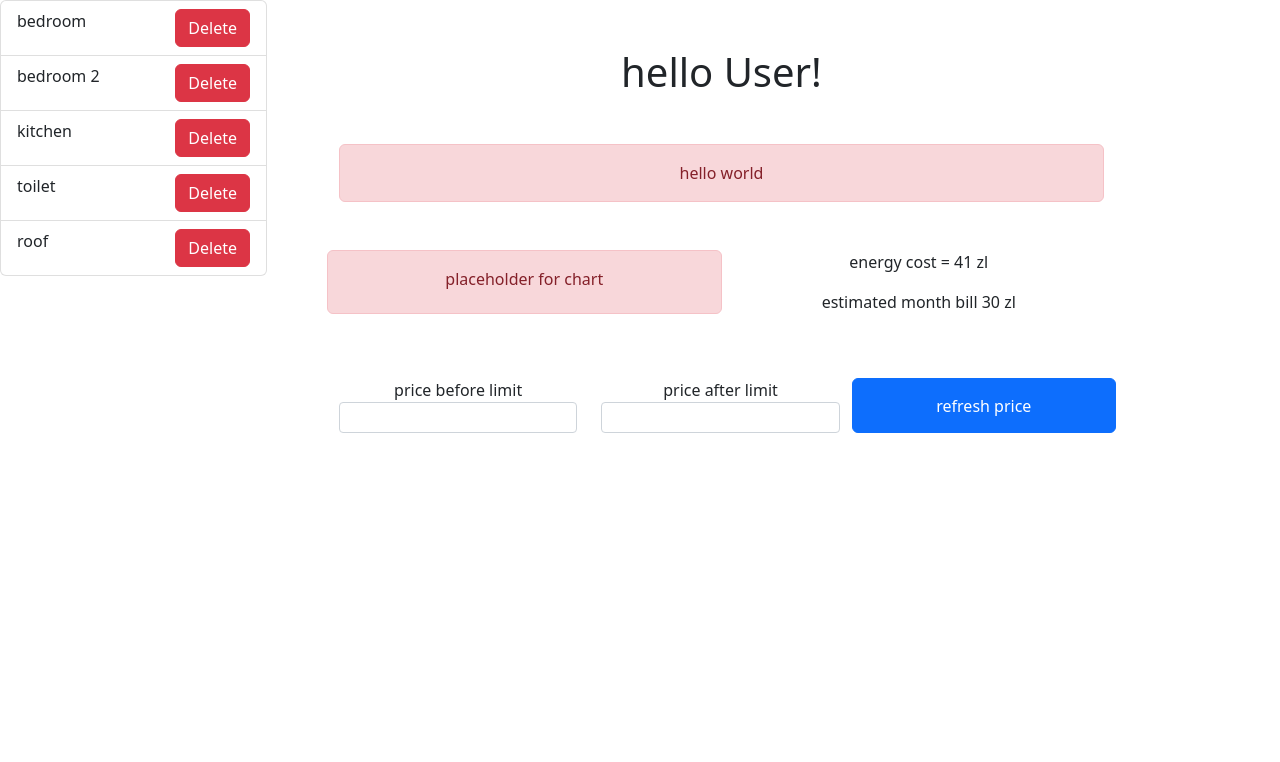
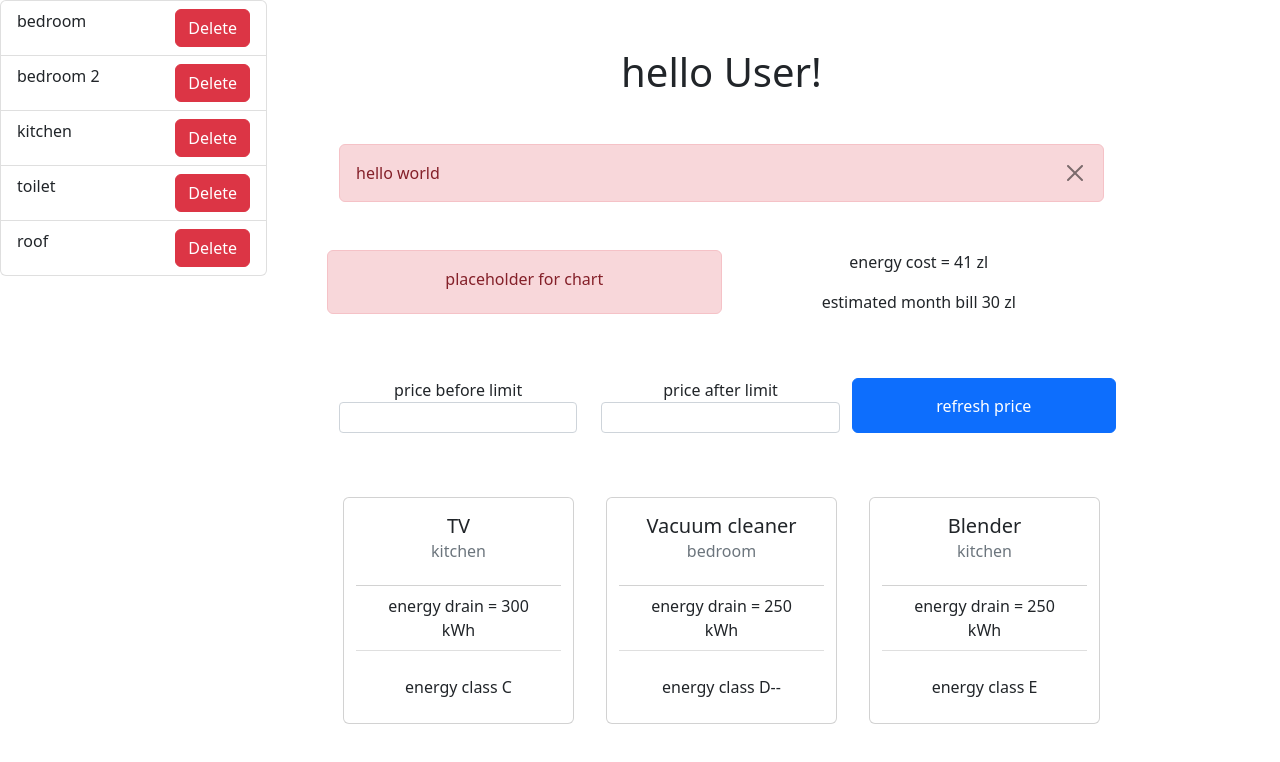
Before and after one commit to AIn0n/silver-broccoli, a Vue app in the folder frontend/: page / in a window 1280 px wide. Shown: the top 762 px of the page. Built offline with nearby package versions, Linux system fonts and the light colour scheme.

Commit message:
Prepared home view

```diff
--- a/frontend/src/views/HomeView.vue
+++ b/frontend/src/views/HomeView.vue
@@ -5,6 +5,26 @@
     'kitchen',
     'toilet',
     'roof'
+  ]
+  const highest_consumption_devices = [
+    {
+      name: 'TV',
+      energy_class: 'C',
+      energy_drain: 300,
+      room: 'kitchen'
+    },
+    {
+      name: 'Vacuum cleaner',
+      energy_class: 'D--',
+      energy_drain: 250,
+      room: 'bedroom'
+    },
+    {
+      name: 'Blender',
+      energy_class: 'E',
+      energy_drain: 250,
+      room: 'kitchen'
+    }
   ]
 </script>
 
@@ -16,7 +36,8 @@ div(class="row container")
       button(class="btn btn-danger") Delete
   div(class="col text-center")
     h1(class="my-5") hello User!
-    div(class="alert alert-danger") hello world
+    div(class="alert alert-danger d-flex justify-content-between") hello world
+      button(type="button" class="btn-close" aria-label="Close")
     div(class="row my-5")
       div(class="col-6 alert alert-danger") placeholder for chart
       div(class="col")
@@ -30,4 +51,12 @@ div(class="row container")
         label(class="form label") price after limit
         input(class="form-control form-control-sm" type="number")
       button(class="btn btn-primary col") refresh price
+    div(class="row")
+      div(class="card col mx-3 my-3" v-for="device in highest_consumption_devices")
+        div(class="card-body")
+          h5(class="card-title") {{device.name}}
+          h6(class="card-subtitle mb-2 text-muted") {{  device.room }}
+        ul(class="list-group list-group-flush")
+          p(class="list-group-item") energy drain = {{ device.energy_drain }} kWh
+          p(class="list-group-item") energy class {{ device.energy_class }}
 </template>
```
